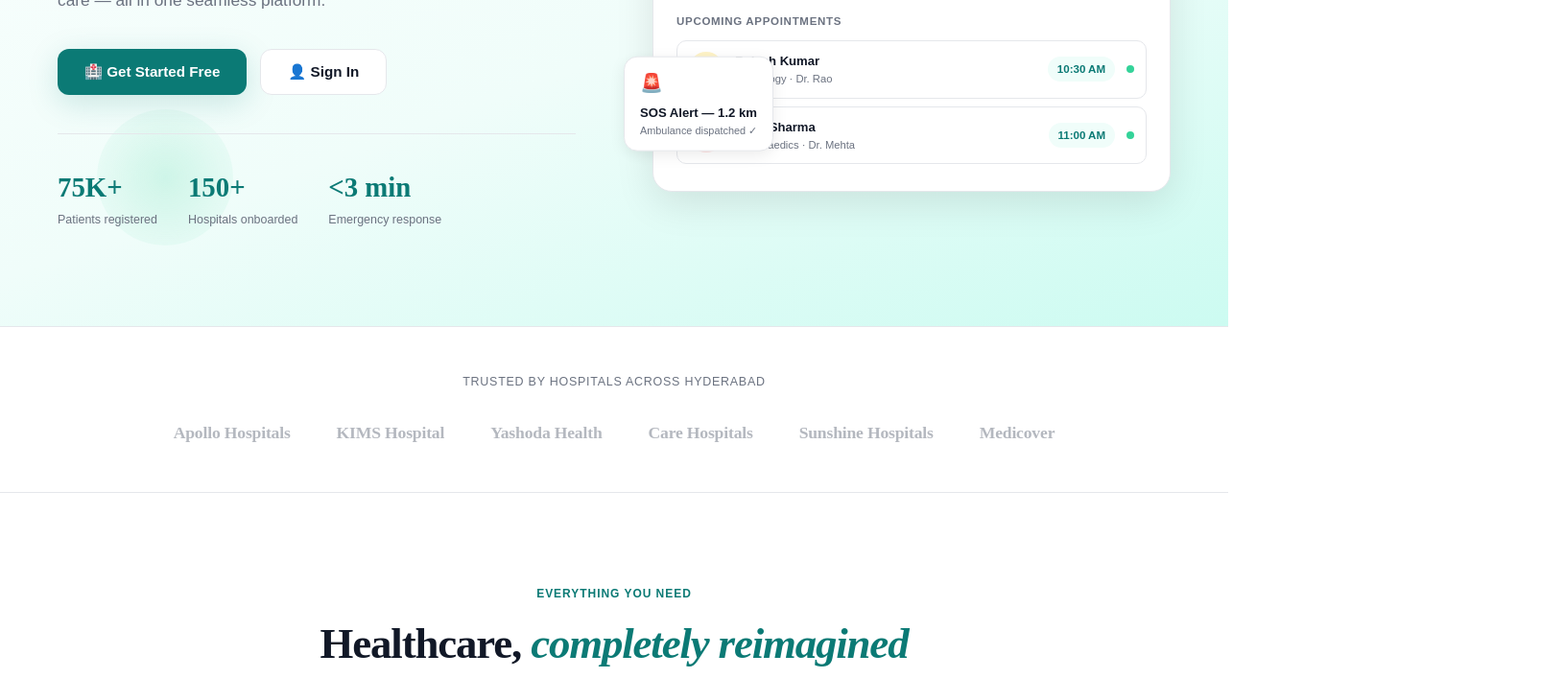
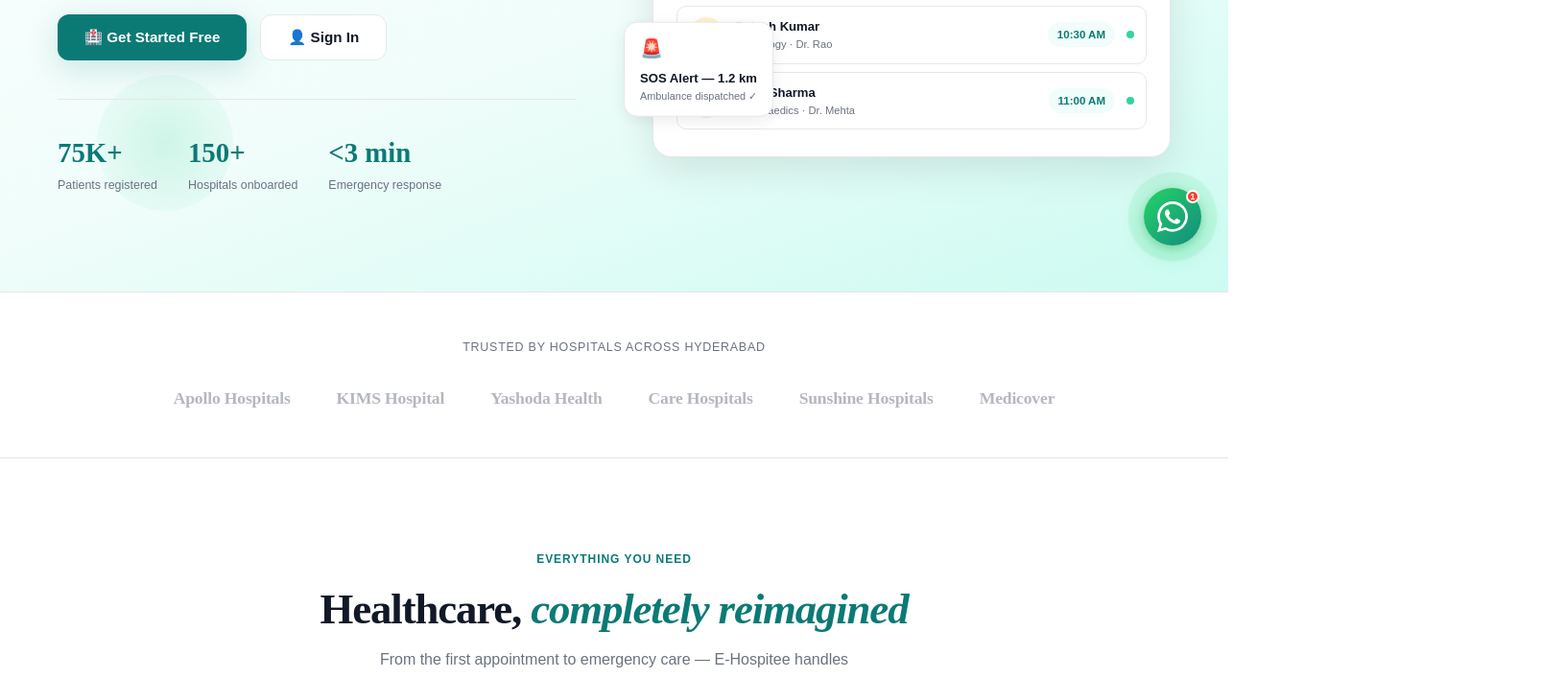
Before and after one commit to Gchandu4/E-Hospitee, a website: page index.html in a window 1280 px wide. Shown: the part 516-1223 px from the top of the page at 96% size, 1631 px wide, since content can reach past the window. Drawn offline with Linux system fonts and the light colour scheme.

Commit message:
Update index.html

```diff
--- a/index.html
+++ b/index.html
@@ -380,19 +380,18 @@
 .fw-badge{display:none}
 
 /* ── WHATSAPP ── */
-/*.wa-fab{position:fixed;bottom:28px;right:28px;z-index:9998;display:flex;flex-direction:column;align-items:flex-end;gap:12px}*/
-  /* ✅ FIX: WhatsApp FAB must NOT block page clicks */
-#waFab {
+.wa-fab{position:fixed;bottom:28px;right:28px;z-index:9998;display:flex;flex-direction:column;align-items:flex-end;gap:12px}
+  /* Fix: WhatsApp FAB shouldn't block clicks on the page */
+.wa-fab {
   pointer-events: none !important;
 }
 
-/* ✅ Allow interaction only on actual WhatsApp UI */
-#waFab .wa-btn,
-#waFab .wa-chat,
-#waFab .wa-pulse {
+/* Enable clicking only on the button and chat */
+.wa-fab .wa-btn,
+.wa-fab .wa-chat,
+.wa-fab .wa-pulse {
   pointer-events: auto !important;
 }
-``
 .wa-btn{width:60px;height:60px;border-radius:50%;background:linear-gradient(135deg,#25D366,#128C7E);box-shadow:0 6px 24px rgba(37,211,102,.45),0 2px 8px rgba(0,0,0,.15);display:flex;align-items:center;justify-content:center;cursor:pointer;border:none;transition:all .3s cubic-bezier(.23,1,.32,1);transform-style:preserve-3d;position:relative;flex-shrink:0}
 .wa-btn:hover{transform:scale(1.12) translateZ(8px);box-shadow:0 12px 40px rgba(37,211,102,.55)}
 .wa-btn svg{width:32px;height:32px;fill:white}
```
